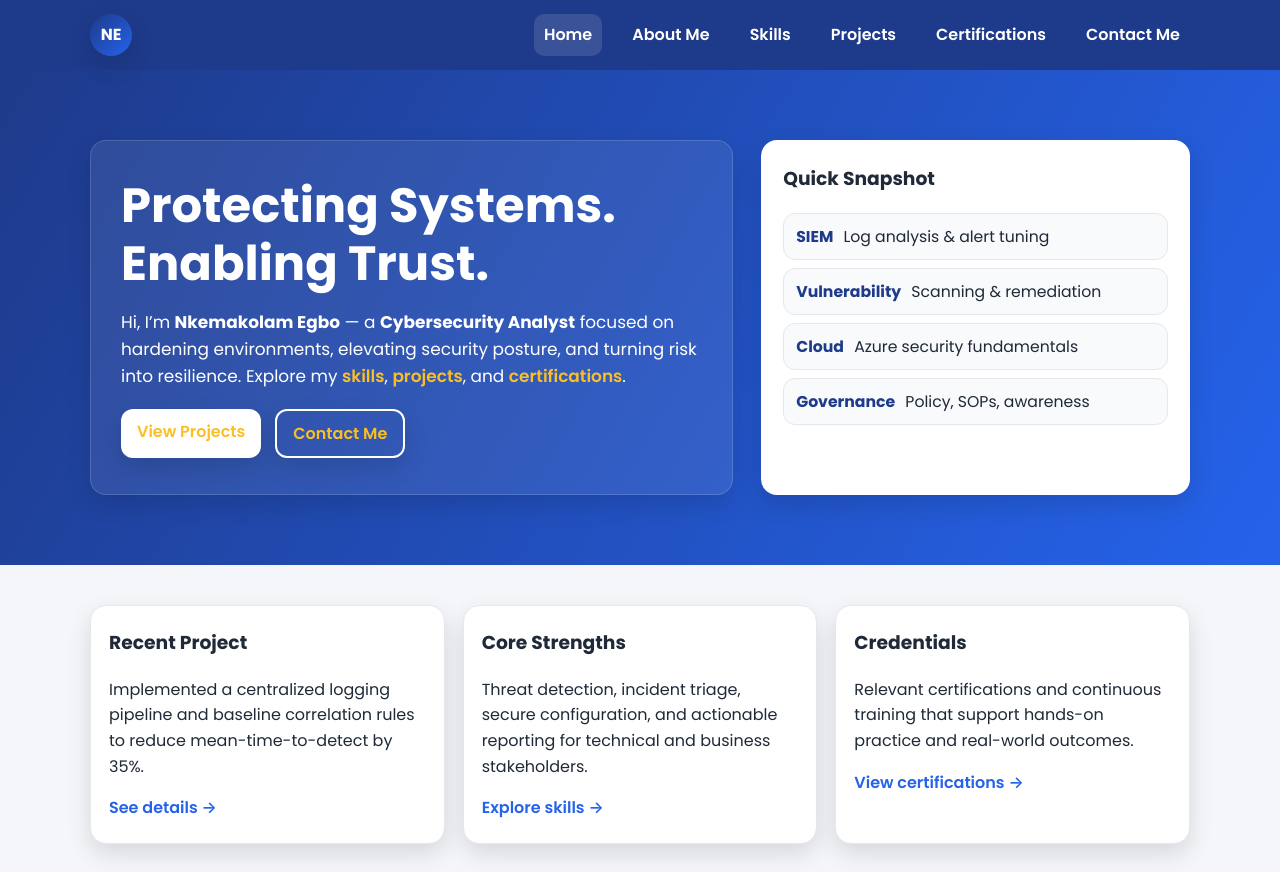
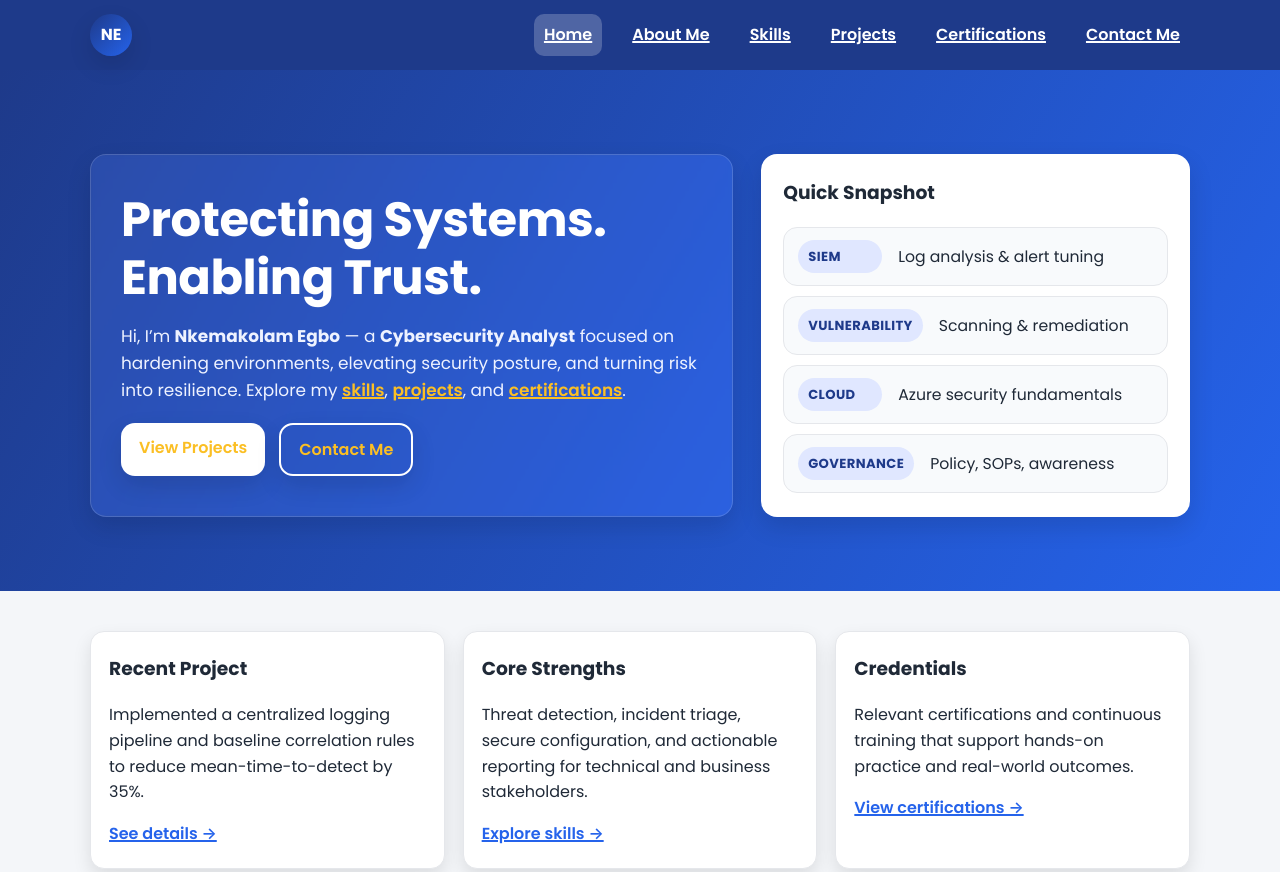
Before and after one commit to segbo/mywebsite, a plain HTML site: page index.html in a window 1280 px wide. Shown: the top 872 px of the page. Drawn offline with Linux system fonts and the light colour scheme.

Commit message:
Update style.css

```diff
--- a/style.css
+++ b/style.css
@@ -98,3 +98,51 @@ ul{ margin:0; padding-left:1.1rem; } /* normal lists inside content */
   .nav-menu.open{ display:flex; }
   .highlights{ grid-template-columns:1fr; }
 }
+/* === Polish: type, spacing, contrast, interactions === */
+
+/* 1) Improve link contrast on blue + clearer hover */
+a { color: #fde68a; text-decoration: underline; text-decoration-thickness: 2px; }
+a:hover { text-decoration-color: #fff; }
+
+/* 2) Hero readability + balance */
+.hero { padding: 84px 0 74px; }
+.hero-text { max-width: 760px; backdrop-filter: saturate(120%) blur(2px); }
+.hero-text h1 { letter-spacing: -0.5px; margin-bottom: 16px; }
+.hero-text p { color: #eef2ff; }
+
+/* 3) Buttons: bigger hit area + focus styles */
+.btn { padding: 12px 18px; border-radius: 14px; }
+.btn:focus-visible { outline: 3px solid #fde68a; outline-offset: 3px; }
+.btn-outline { border-width: 2px; }
+
+/* 4) Snapshot pills: tighter, more “badge-like” */
+.stats { gap: 10px; }
+.stats li {
+  display: flex; align-items: center; gap: 10px;
+  background: #f8fafc; border: 1px solid #e5e7eb;
+  border-radius: 14px; padding: 12px 14px;
+}
+.stats span {
+  min-width: 84px; text-transform: uppercase; letter-spacing: .4px;
+  color: #1e3a8a; background:#e0e7ff; border-radius: 999px;
+  padding: 6px 10px; font-size: .82rem;
+}
+
+/* 5) Cards: reduce shadow + unify radius */
+.card { border-radius: 14px; box-shadow: 0 8px 18px rgba(0,0,0,.10); }
+
+/* 6) Header: make active tab clearer */
+.nav-menu a.active { background: rgba(255,255,255,.22); }
+.nav-menu a:focus-visible { outline: 3px solid #fde68a; outline-offset: 3px; }
+
+/* 7) Footer spacing on small screens */
+.site-footer { padding: 32px 0; }
+.footer-inner { gap: 12px; flex-wrap: wrap; }
+
+/* 8) Mobile polish */
+@media (max-width: 720px){
+  .hero { padding: 64px 0; }
+  .hero-text { padding: 28px 22px; }
+  .hero-actions { flex-wrap: wrap; }
+  .stats span { min-width: 72px; }
+}
```
